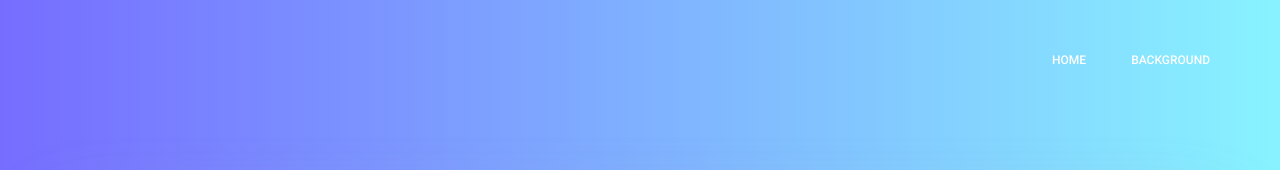
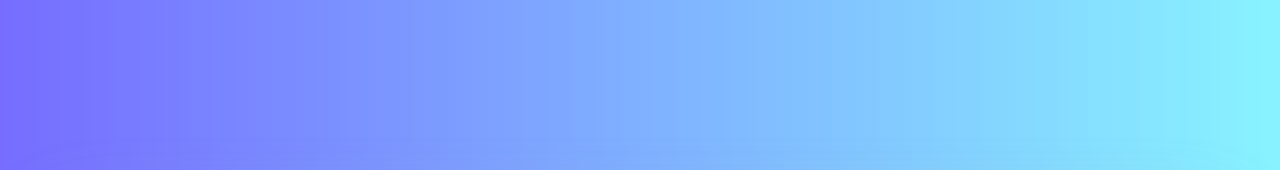
Before and after one commit to haurbano/personal-page-react, a React (Create React App) app: page /background in a window 1280 px wide. Shown: the top 170 px of the page. Built offline with nearby package versions, Linux system fonts and the light colour scheme; the HTML template or start-up script is replaced by a standard one.

Commit message:
Added medium icon

```diff
--- a/src/components/HeaderPage.js
+++ b/src/components/HeaderPage.js
@@ -11,8 +11,8 @@ function HeaderPage() {
             <div class="container box_1620">
                 <div class="collapse navbar-collapse offset" id="navbarSupportedContent">
                     <ul class="nav navbar-nav menu_nav ml-auto">
-                        <li class="nav-item active"><Link class="nav-link" to="/home">Home</Link></li>
-                        <li class="nav-item"><Link class="nav-link" to="/background">Background</Link></li>
+                        {/* <li class="nav-item active"><Link class="nav-link" to="/home">Home</Link></li>
+                        <li class="nav-item"><Link class="nav-link" to="/background">Background</Link></li> */}
                     </ul>
                 </div>
             </div>
--- a/src/components/home/Home.js
+++ b/src/components/home/Home.js
@@ -2,7 +2,7 @@ import React from 'react';
 
 import profileImage from '../../images/profile.jpeg'
 import { FontAwesomeIcon } from '@fortawesome/react-fontawesome'
-import { faTwitter, faLinkedin, faGithub, faHackerrank } from '@fortawesome/free-brands-svg-icons'
+import { faTwitter, faLinkedin, faGithub, faHackerrank, faMedium } from '@fortawesome/free-brands-svg-icons'
 
 function Home() {
     return (
@@ -29,6 +29,7 @@ function Home() {
 								<li><a class="hu-over" href="https://www.linkedin.com/in/haurbano"><FontAwesomeIcon icon={faLinkedin}/></a></li>
 								<li><a class="hu-over" href="https://github.com/haurbano"><FontAwesomeIcon icon={faGithub}/></a></li>
 								<li><a class="hu-over" href="https://www.hackerrank.com/haurbano_dev"><FontAwesomeIcon icon={faHackerrank}/></a></li>
+								<li><a class="hu-over" href="https://medium.com/@hamiltonurbano"><FontAwesomeIcon icon={faMedium}/></a></li>
 							</ul>
 						</div>
 					</div>
--- a/src/template_css/style.css
+++ b/src/template_css/style.css
@@ -145,15 +145,15 @@ button:focus {
     .header_area .navbar .nav .nav-item {
       margin-right: 45px; }
       .header_area .navbar .nav .nav-item .nav-link {
-        font: 500 12px/120px "Roboto", sans-serif;
+        font: 500 15px/120px "Roboto", sans-serif;
         text-transform: uppercase;
-        color: #fff;
+        color: #212346;
         padding: 0px;
         display: inline-block; }
         .header_area .navbar .nav .nav-item .nav-link:after {
           display: none; }
       .header_area .navbar .nav .nav-item:hover .nav-link, .header_area .navbar .nav .nav-item.active .nav-link {
-        color: #fff; }
+        color: #212346; }
       .header_area .navbar .nav .nav-item.submenu {
         position: relative; }
         .header_area .navbar .nav .nav-item.submenu ul {
```
